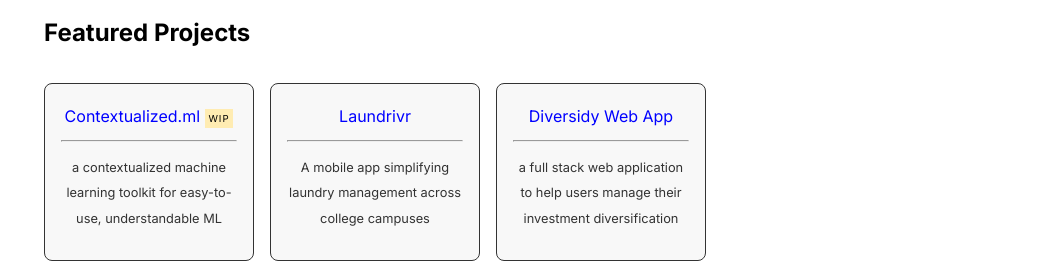
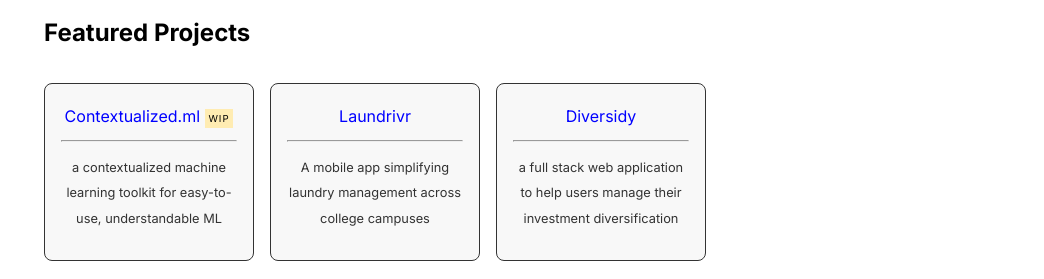
Before and after one commit to aaron10l/aaron10l.github.io, a Jekyll site: the page built from index.md, in a window 1280 px wide and 900 px high. Shown: the part 292-571 px from the top of the window, without its empty margins (236-1280 px from the left). Built offline with Jekyll 4.4.1, drawn with Linux system fonts in a browser that asks for light colours; comment, search, counter and statistics services are not loaded.

Commit message:
update diversidy post

```diff
--- a/_data/home.yml
+++ b/_data/home.yml
@@ -57,7 +57,7 @@ project_entries:
     url: laundrivr-app
     desc: A mobile app simplifying laundry management across college campuses
 
-  - title: Diversidy Web App
+  - title: Diversidy
     url: diversidy-app
     desc: a full stack web application to help users manage their investment diversification
 
```
